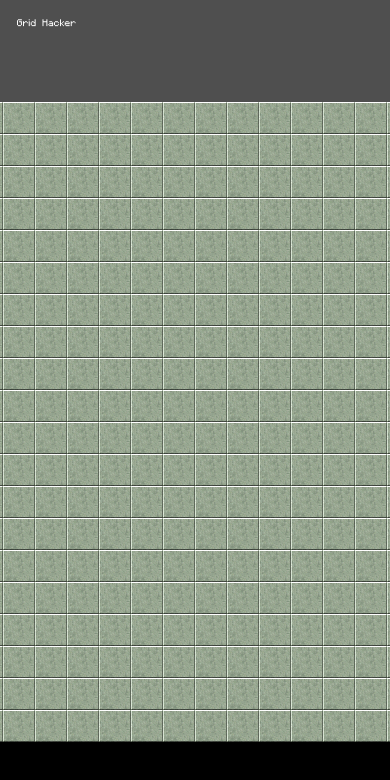
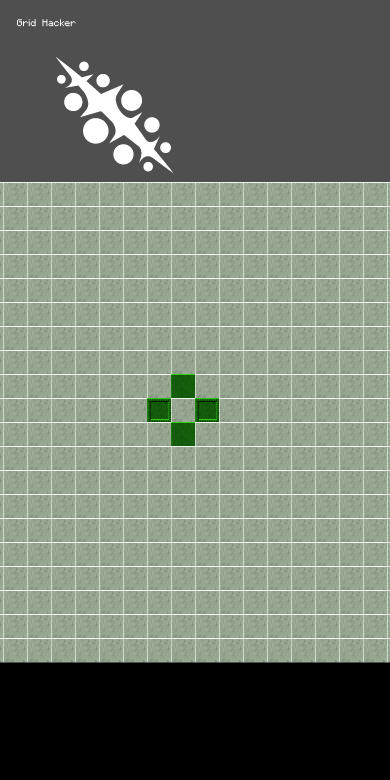
Before and after one commit to HuotChu/grid-hacker, a plain HTML site: page index.html in a window 390 px wide. Drawn offline with Linux system fonts and the light colour scheme.

Commit message:
Made grid responsive

```diff
--- a/game/levels/02.json
+++ b/game/levels/02.json
@@ -16,11 +16,11 @@
 
     ["DEFAULT", "DEFAULT", "DEFAULT", "DEFAULT", "DEFAULT", "DEFAULT", "DEFAULT", "DEFAULT", "DEFAULT", "DEFAULT", "DEFAULT", "DEFAULT", "DEFAULT", "DEFAULT", "DEFAULT", "DEFAULT", "DEFAULT", "DEFAULT", "DEFAULT", "DEFAULT"],
 
-    ["DEFAULT", "DEFAULT", "DEFAULT", "DEFAULT", "DEFAULT", "DEFAULT", "DEFAULT", "DEFAULT", "DEFAULT", "DEFAULT", "DEFAULT", "DEFAULT", "DEFAULT", "DEFAULT", "DEFAULT", "DEFAULT", "DEFAULT", "DEFAULT", "DEFAULT", "DEFAULT"],
+    ["DEFAULT", "DEFAULT", "DEFAULT", "DEFAULT", "DEFAULT", "DEFAULT", "DEFAULT", "DEFAULT", "DEFAULT", "AV_WEAK", "DEFAULT", "DEFAULT", "DEFAULT", "DEFAULT", "DEFAULT", "DEFAULT", "DEFAULT", "DEFAULT", "DEFAULT", "DEFAULT"],
 
-    ["DEFAULT", "DEFAULT", "DEFAULT", "DEFAULT", "DEFAULT", "DEFAULT", "DEFAULT", "DEFAULT", "DEFAULT", "DEFAULT", "DEFAULT", "DEFAULT", "DEFAULT", "DEFAULT", "DEFAULT", "DEFAULT", "DEFAULT", "DEFAULT", "DEFAULT", "DEFAULT"],
+    ["DEFAULT", "DEFAULT", "DEFAULT", "DEFAULT", "DEFAULT", "DEFAULT", "DEFAULT", "DEFAULT", "AV_MEDIUM", "DEFAULT", "AV_MEDIUM", "DEFAULT", "DEFAULT", "DEFAULT", "DEFAULT", "DEFAULT", "DEFAULT", "DEFAULT", "DEFAULT", "DEFAULT"],
 
-    ["DEFAULT", "DEFAULT", "DEFAULT", "DEFAULT", "DEFAULT", "DEFAULT", "DEFAULT", "DEFAULT", "DEFAULT", "DEFAULT", "DEFAULT", "DEFAULT", "DEFAULT", "DEFAULT", "DEFAULT", "DEFAULT", "DEFAULT", "DEFAULT", "DEFAULT", "DEFAULT"],
+    ["DEFAULT", "DEFAULT", "DEFAULT", "DEFAULT", "DEFAULT", "DEFAULT", "DEFAULT", "DEFAULT", "DEFAULT", "AV_WEAK", "DEFAULT", "DEFAULT", "DEFAULT", "DEFAULT", "DEFAULT", "DEFAULT", "DEFAULT", "DEFAULT", "DEFAULT", "DEFAULT"],
 
     ["DEFAULT", "DEFAULT", "DEFAULT", "DEFAULT", "DEFAULT", "DEFAULT", "DEFAULT", "DEFAULT", "DEFAULT", "DEFAULT", "DEFAULT", "DEFAULT", "DEFAULT", "DEFAULT", "DEFAULT", "DEFAULT", "DEFAULT", "DEFAULT", "DEFAULT", "DEFAULT"],
 
--- a/game/main.js
+++ b/game/main.js
@@ -1,7 +1,7 @@
 square.g = {
     config: {
-        screenWidth: verge.viewportW(),
-        screenHeight: verge.viewportH(),
+        screenWidth: square.verge.viewportW(),
+        screenHeight: square.verge.viewportH(),
         columns: 25,
         rows: 25
     },
@@ -36,10 +36,15 @@ square.g.game = (function () {
         columns = config.columns,
         screenH = config.screenHeight,
         screenW = config.screenWidth,
+        scaleFactorX = Math.floor(screenW / 1920 * 100) / 100,
+        scaleFactorY = Math.floor(screenH / 1080 * 100) / 100,
+        scaleBy = scaleFactorX > scaleFactorY ? scaleFactorX : scaleFactorY,
         tiles = g.sprites.tiles,
-        tileH = tiles.tileHeight,
-        tileW = tiles.tileWidth,
+        tileH = tiles.tileHeight = Math.floor(scaleBy * tiles.tileHeight),
+        tileW = tiles.tileWidth = Math.floor(scaleBy * tiles.tileWidth),
         game = new Phaser.Game(screenW, screenH, Phaser.CANVAS, 'gridGame');
+
+    tiles.scaleBy = scaleBy;
 
     g.gameState.prototype = {
         initGrid: function (level) {
@@ -73,7 +78,7 @@ square.g.game = (function () {
         },
 
         preload: function () {
-            this.load.spritesheet(tiles.id, tiles.resource, tileW, tileH, tiles.frames);
+            this.load.spritesheet(tiles.id, tiles.resource, 32, 32, tiles.frames);
             this.load.spritesheet('startBtn', 'assets/images/start-button.png', 128, 128, 3);
             this.load.image('bgMatrix', 'assets/images/matrix-bg.jpg');
             this.load.image('bgBlue', 'assets/images/blue-bg.jpg');
@@ -94,7 +99,7 @@ square.g.game = (function () {
             backdrop.alpha = 0.5;
             backdrop.renderable = false;
 
-            game.add.button(game.world.centerX - 600, game.world.centerY + 250, 'startBtn', function () {
+            game.add.button(50, 50, 'startBtn', function () {
                 // button callback
                 this.state = this.state === 0 ? 1 : 0;
             }, this, 1, 0, 2);
--- a/game/tile.js
+++ b/game/tile.js
@@ -5,9 +5,11 @@ square.Tile = function (col, row, type, group) {
         currentFrame = CONSTANTS.tileStates[type],
         x = col * tiles.tileWidth,
         y = row * tiles.tileHeight,
+        scaleBy = tiles.scaleBy,
         sprite = this.sprite = g.game.add.sprite(x, y, tiles.id, currentFrame, group);
 
     this.tileState = type;
+    sprite.scale.setTo(scaleBy, scaleBy);
 
     if (type == 'DEFAULT') {
         sprite.inputEnabled = true;
--- a/index.html
+++ b/index.html
@@ -27,6 +27,9 @@
 
 <script src="lib/square.js"></script>
 <script src="lib/verge.min.js"></script>
+<script>
+    square.verge = window['verge'];
+</script>
 <script src="lib/phaser.min.js"></script>
 
 <script src="game/constants.js"></script>
```
